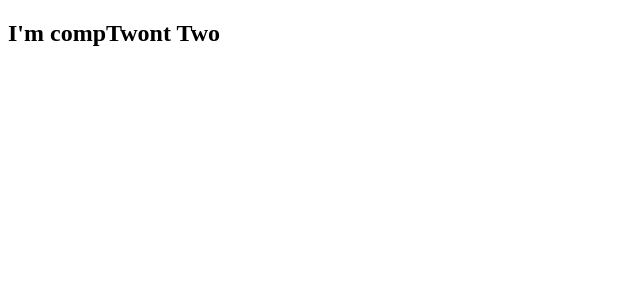
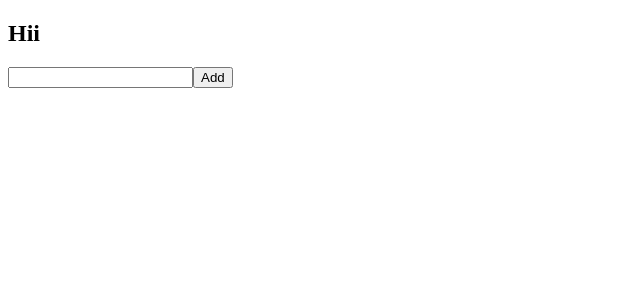
Before and after one commit to hemanthnaika/React, a React (Create React App) app in the folder myapp/: page / in a window 1280 px wide. Shown: the top 300 px of the page, without its empty margins (0-640 px from the left). Built offline with nearby package versions, Linux system fonts and the light colour scheme.

Commit message:
Add the tex and in console

```diff
--- a/myapp/src/App.js
+++ b/myapp/src/App.js
@@ -1,8 +1,11 @@
+import One from "./components/One";
 import Two from "./components/Two";
 import reducer from "./reducer/reducer";
 
 const App = () => {
   return ( <div>
+
+    <One/>
     <Two/>
 <reducer/>
   </div> );
--- a/myapp/src/components/One.js
+++ b/myapp/src/components/One.js
@@ -0,0 +1,9 @@
+const One = () => {
+  return (
+    <div>
+      <h2>Hii</h2>
+    </div>
+   );
+}
+
+export default One;
--- a/myapp/src/components/Two.js
+++ b/myapp/src/components/Two.js
@@ -1,11 +1,18 @@
 import { useSelector } from "react-redux";
+import { useState } from 'react'
 
 const Two = () => {
+    const [product, setproduct] = useState('')
     const state = useSelector(state => state.categories)
-    console.log(state)
+
+    const handleSubmit = () => {
+        console.log(product)
+    }
     return (
         <div>
-            <h2>I'm compTwont Two</h2>
+            <input onChange={(e) => { setproduct(e.target.value) }}
+                type="text" />
+            <button onClick={handleSubmit} >Add</button>
         </div>
     );
 }
```
